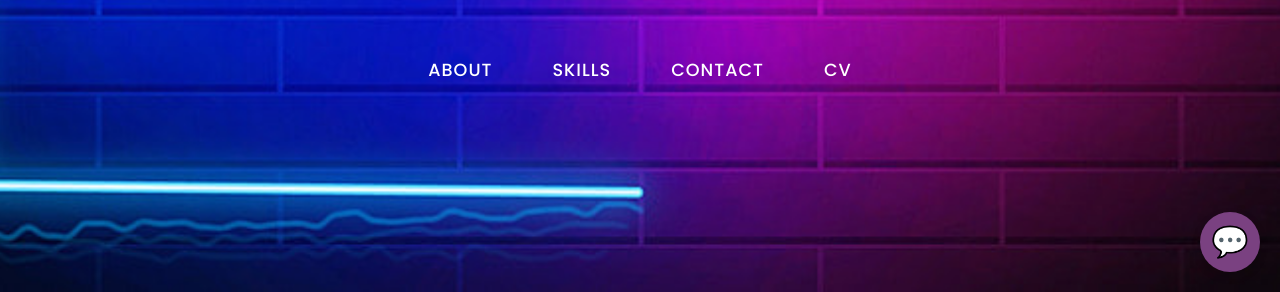
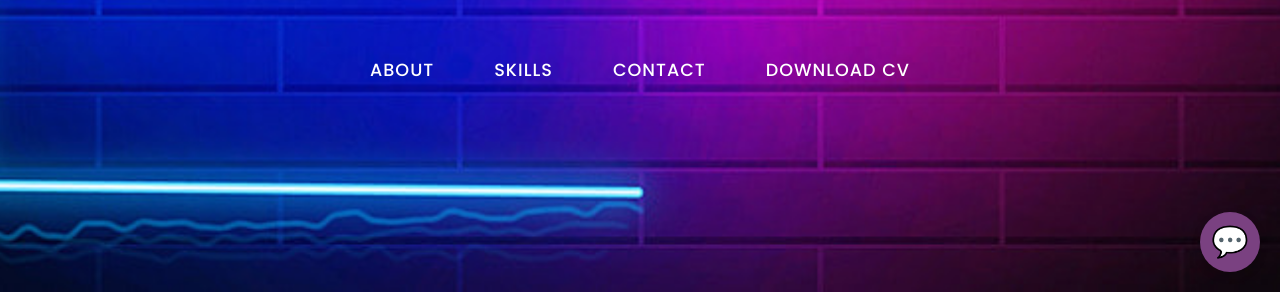
Before and after one commit to LundiLanga/Aluncedo-sPortfolio, a plain HTML site: page index.html in a window 1280 px wide. Shown: the part 508-800 px from the top of the page. Drawn offline with Linux system fonts and the light colour scheme.

Commit message:
added download cv in the navigation bar

```diff
--- a/index.html
+++ b/index.html
@@ -25,7 +25,7 @@
                     <li><a href="#about">About</a></li>
                     <li><a href="#skills">Skills</a></li>
                     <li><a href="#contact">Contact</a></li>
-                    <li><a href="curriculumv.html">CV</a></li>
+                    <li><a href="Aluncedo Lundi Langa's CV.pdf" download>Download Cv</a></li>
                 </ul>
             </nav>
         </div>
```
